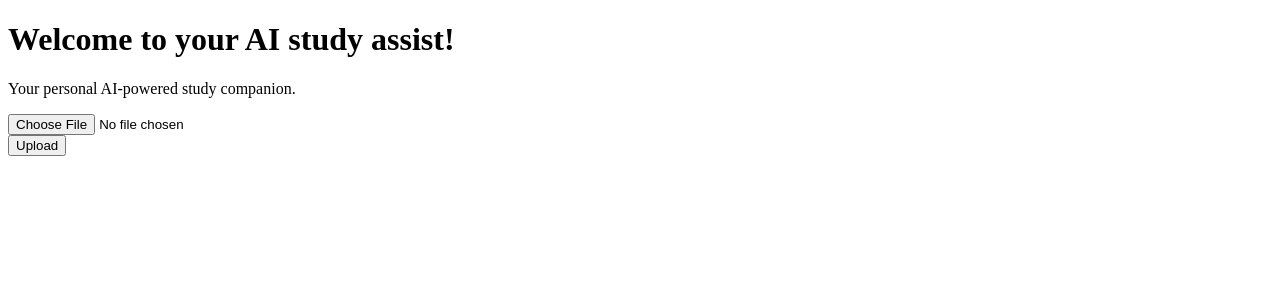
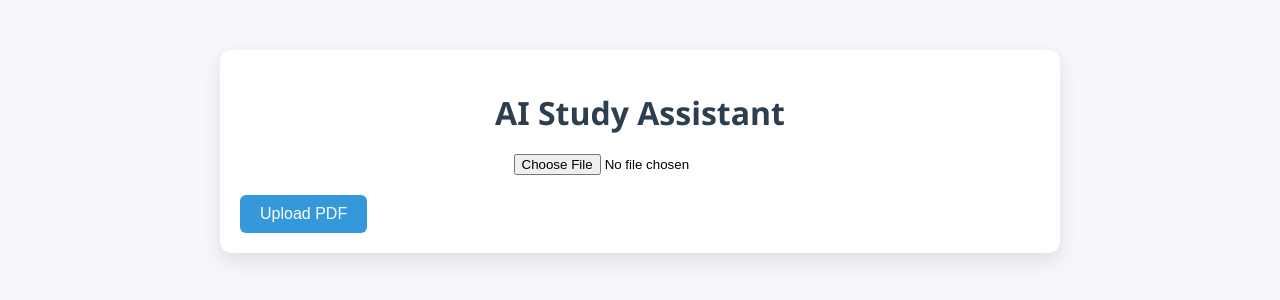
Before and after one commit to Gauravi545/AI_Study_Assistant, a Flask app: template templates/index.html in a window 1280 px wide. Shown: the top 300 px of the page. Run offline with Flask 3, Linux system fonts and the light colour scheme; the template is opened without the code that fills it, so the values that code supplies are empty.

Commit message:
CSS updated

```diff
--- a/static/style.css
+++ b/static/style.css
@@ -0,0 +1,70 @@
+/* style.css */
+
+/* Global styles */
+body {
+    font-family: 'Segoe UI', Tahoma, Geneva, Verdana, sans-serif;
+    background-color: #f5f7fa;
+    margin: 0;
+    padding: 0;
+}
+
+/* Center content */
+.container {
+    max-width: 800px;
+    margin: 50px auto;
+    padding: 20px;
+    background: white;
+    border-radius: 12px;
+    box-shadow: 0 8px 20px rgba(0,0,0,0.1);
+}
+
+/* Headings */
+h1 {
+    text-align: center;
+    color: #2c3e50;
+    margin-bottom: 20px;
+}
+
+/* Buttons */
+button {
+    background-color: #3498db;
+    color: white;
+    padding: 10px 20px;
+    font-size: 1rem;
+    border: none;
+    border-radius: 6px;
+    cursor: pointer;
+    transition: 0.2s;
+}
+
+button:hover {
+    background-color: #2980b9;
+}
+
+/* File input */
+input[type="file"] {
+    display: block;
+    margin: 20px auto;
+}
+
+/* Summary text */
+.summary-box {
+    background-color: #ecf0f1;
+    padding: 15px 20px;
+    border-radius: 8px;
+    line-height: 1.6;
+    margin-top: 20px;
+    white-space: pre-wrap;
+}
+
+/* Links */
+a {
+    display: inline-block;
+    margin-top: 20px;
+    color: #3498db;
+    text-decoration: none;
+}
+
+a:hover {
+    text-decoration: underline;
+}
--- a/templates/index.html
+++ b/templates/index.html
@@ -2,19 +2,15 @@
 <html lang="en">
 <head>
     <meta charset="UTF-8">
-        <meta name="viewport" content="width=device-width, initial-scale=1.0">
-        <title>AI Study Assist</title>
-        <link rel="stylesheet" href="{{ url_for('static', filename='style.css') }}">
+    <title>AI Study Assistant - Upload PDF</title>
+    <link rel="stylesheet" href="{{ url_for('static', filename='css/style.css') }}">
 </head>
 <body>
     <div class="container">
-        <h1>Welcome to your AI study assist!</h1>
-        <p>Your personal AI-powered study companion.</p>
-        <form action="/upload" method="post" enctype="multipart/form-data">
-
-            <input type="file" placeholder="Select File" name="file">
-            <br>
-            <button type="submit" value="upload">Upload</button>
+        <h1>AI Study Assistant</h1>
+        <form action="/upload" method="POST" enctype="multipart/form-data">
+            <input type="file" name="file" required>
+            <button type="submit">Upload PDF</button>
         </form>
     </div>
 </body>
```
Also changed, not shown: templates/text.html (+6 -6 lines). Lines whose indentation alone changed are shown as unchanged.
